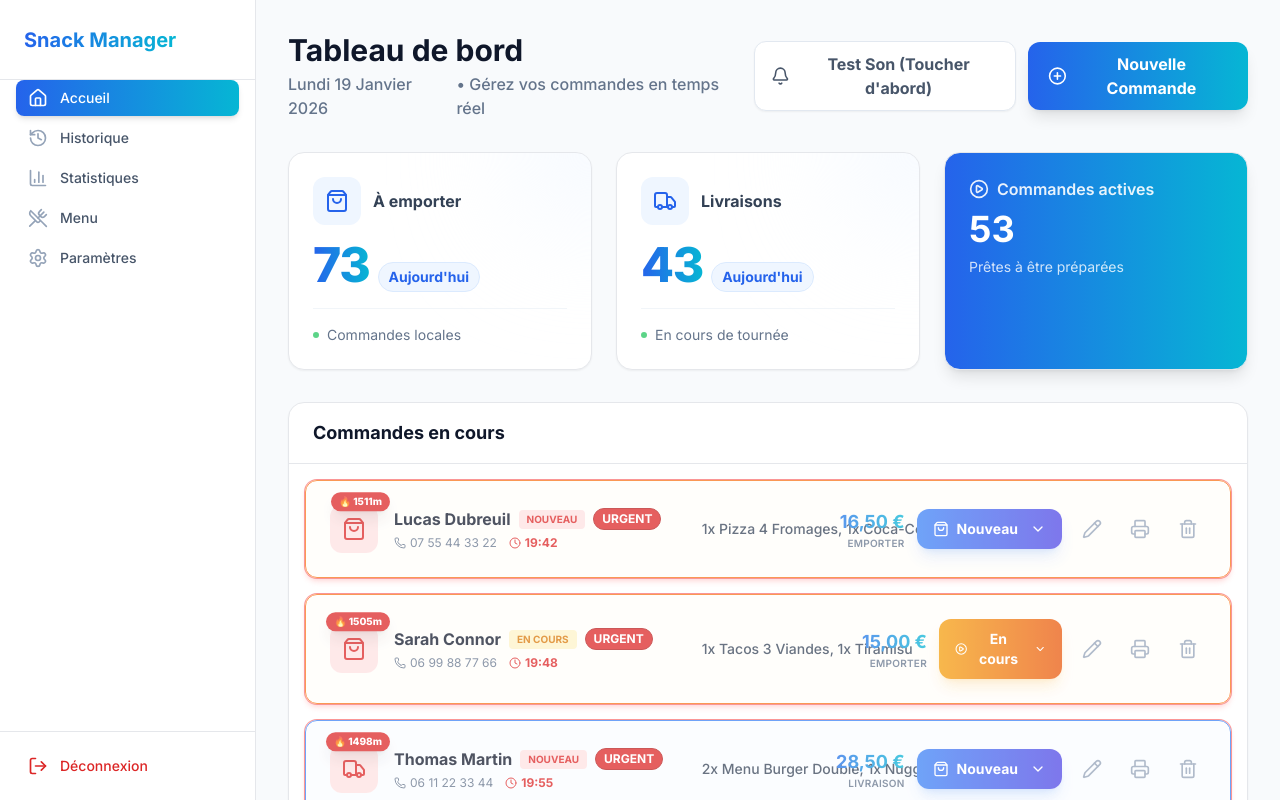
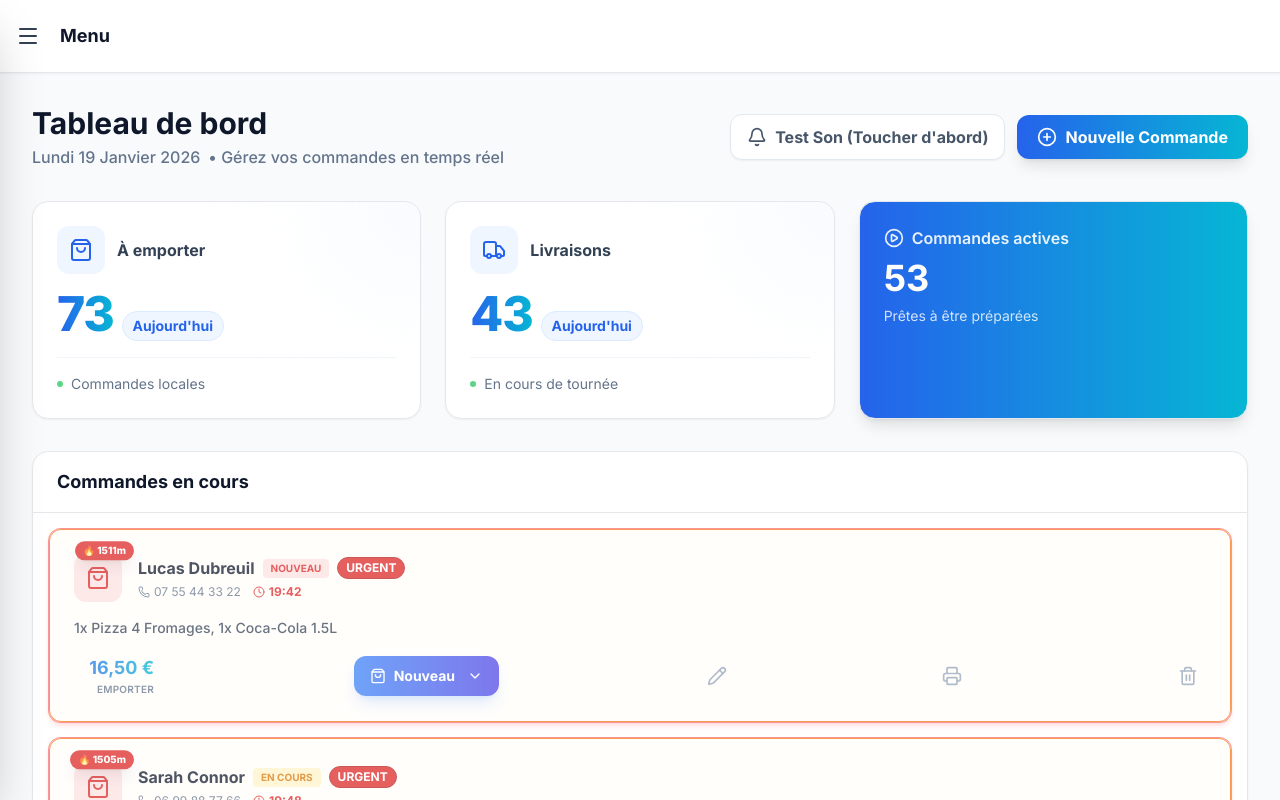
Before and after one commit to Aminechkcyb/Snack-manager, a Next.js app: page / in a window 1280 px wide. Built offline with nearby package versions, Linux system fonts and the light colour scheme.

Commit message:
style: move desktop breakpoint to 2xl to force tablet layout on iPad Pro

```diff
--- a/src/app/(dashboard)/layout.tsx
+++ b/src/app/(dashboard)/layout.tsx
@@ -15,21 +15,21 @@ export default function DashboardLayout({
     return (
         <div className="flex h-screen bg-slate-50 overflow-hidden">
             {/* Desktop Sidebar */}
-            <div className="hidden xl:flex h-full">
+            <div className="hidden 2xl:flex h-full">
                 <Sidebar />
             </div>
 
             {/* Mobile Menu Overlay */}
             {isMobileMenuOpen && (
                 <div
-                    className="fixed inset-0 bg-slate-900/50 z-40 xl:hidden backdrop-blur-sm animate-in fade-in duration-200"
+                    className="fixed inset-0 bg-slate-900/50 z-40 2xl:hidden backdrop-blur-sm animate-in fade-in duration-200"
                     onClick={() => setIsMobileMenuOpen(false)}
                 />
             )}
 
             {/* Mobile Sidebar */}
             <div className={cn(
-                "fixed inset-y-0 left-0 z-50 w-64 bg-white transform transition-transform duration-300 ease-in-out xl:hidden shadow-2xl",
+                "fixed inset-y-0 left-0 z-50 w-64 bg-white transform transition-transform duration-300 ease-in-out 2xl:hidden shadow-2xl",
                 isMobileMenuOpen ? "translate-x-0" : "-translate-x-full"
             )}>
                 <div className="flex justify-end p-2 absolute right-0 top-0 z-50">
@@ -40,7 +40,7 @@ export default function DashboardLayout({
 
             <div className="flex-1 flex flex-col overflow-hidden">
                 {/* Mobile Header */}
-                <div className="xl:hidden flex items-center p-4 bg-white border-b shadow-sm shrink-0">
+                <div className="2xl:hidden flex items-center p-4 bg-white border-b shadow-sm shrink-0">
                     <button
                         onClick={() => setIsMobileMenuOpen(true)}
                         className="p-2 -ml-2 hover:bg-slate-100 rounded-lg transition-colors"
--- a/src/app/(dashboard)/page.tsx
+++ b/src/app/(dashboard)/page.tsx
@@ -255,7 +255,7 @@ export default function Dashboard() {
                     {/* Grid layout for consistent alignment */}
                     <div className="grid grid-cols-12 gap-4 items-center">
                       {/* Icon + Name + Phone/Time - 5 columns */}
-                      <div className="col-span-12 xl:col-span-5 flex gap-4 items-center">
+                      <div className="col-span-12 2xl:col-span-5 flex gap-4 items-center">
                         <div className={cn(
                           "relative h-12 w-12 rounded-xl flex items-center justify-center shrink-0",
                           isPriority ? "bg-red-100 text-red-600" :
@@ -296,7 +296,7 @@ export default function Dashboard() {
                       </div>
 
                       {/* Items - 4 columns */}
-                      <div className="col-span-12 xl:col-span-4">
+                      <div className="col-span-12 2xl:col-span-4">
                         <p className="text-sm font-medium text-slate-700 line-clamp-2">
                           {order.items.map(i => `${i.quantity}x ${i.name}`).join(", ")}
                         </p>
@@ -309,7 +309,7 @@ export default function Dashboard() {
                       </div>
 
                       {/* Price + Status - 3 columns */}
-                      <div className="col-span-12 xl:col-span-3 flex items-center justify-between xl:justify-end gap-3">
+                      <div className="col-span-12 2xl:col-span-3 flex items-center justify-between 2xl:justify-end gap-3">
                         <div className="text-right min-w-[80px]">
                           <div className={cn("text-lg font-bold text-transparent bg-clip-text bg-gradient-to-r", currentTheme.gradient)}>{formatPrice(order.totalPrice)}</div>
                           <div className="text-[10px] text-slate-500 uppercase font-semibold tracking-wide">{order.type}</div>
```
